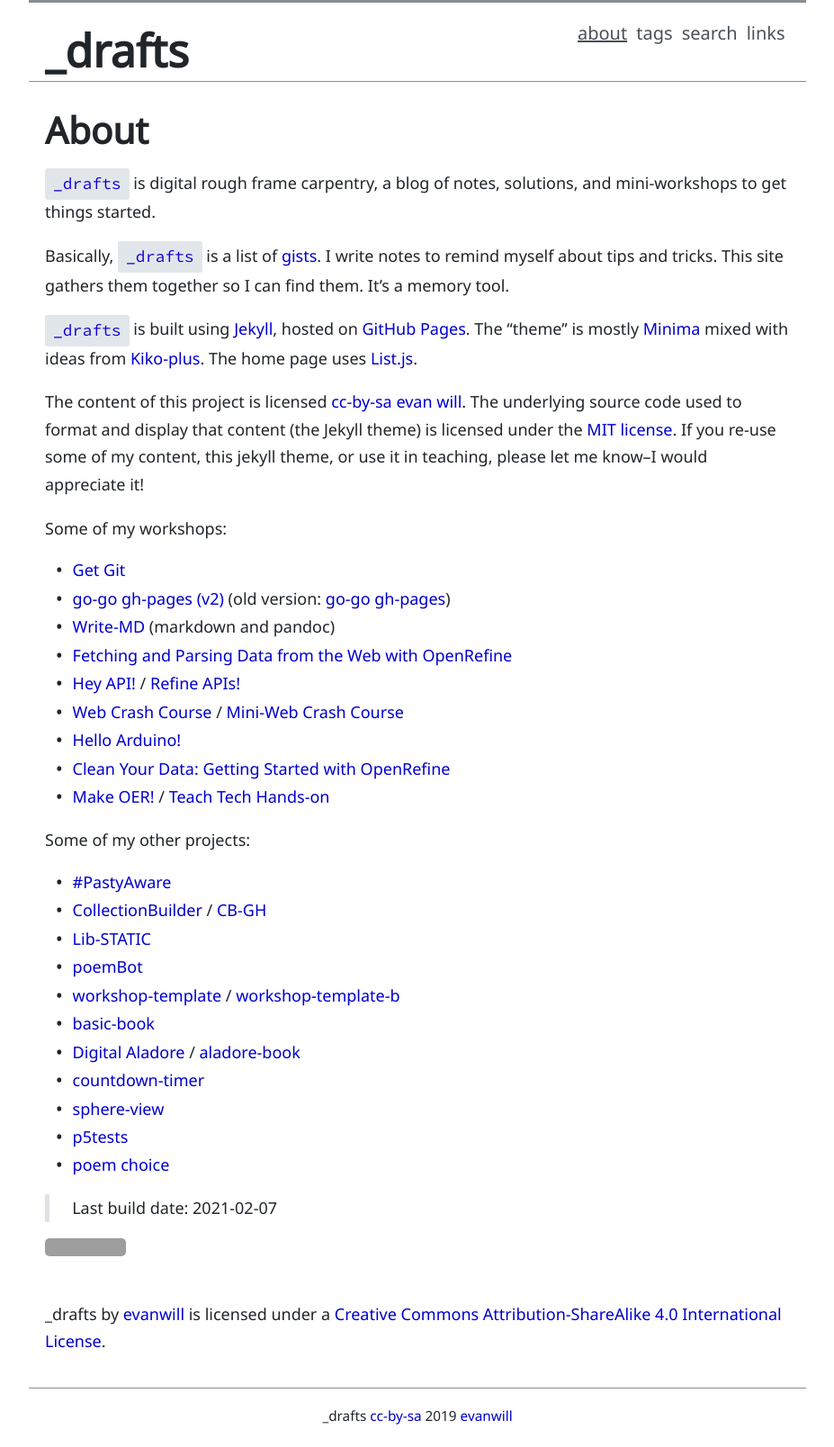
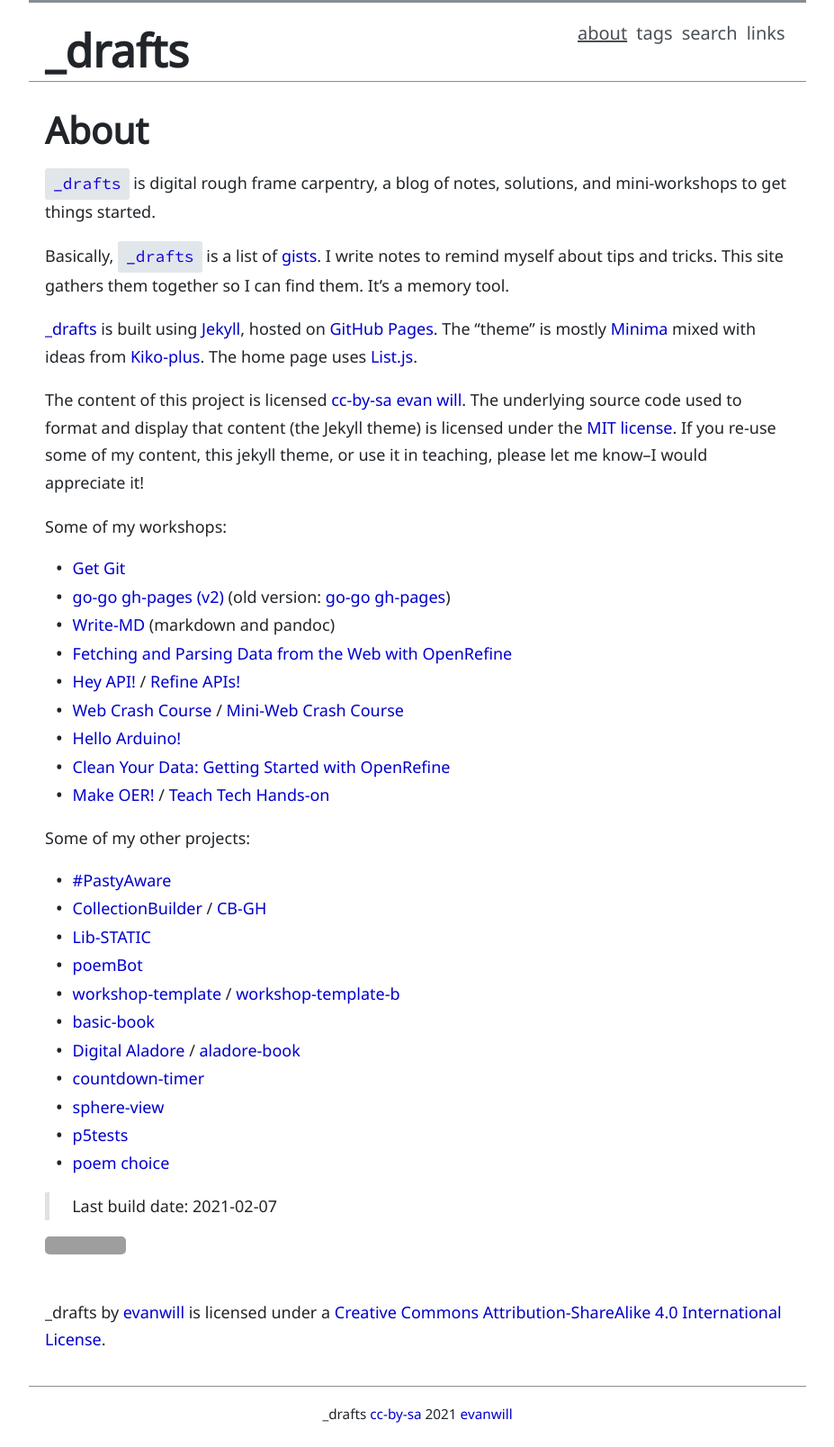
Before and after one commit to evanwill/_drafts, a Jekyll site: the page built from about.md, in a window 1280 px wide. Shown: the whole page at 90% size, without its empty margins (176-1103 px from the left). Built offline with Jekyll 4.4.1, drawn with Linux system fonts in a browser that asks for light colours; comment, search, counter and statistics services are not loaded; grey boxes are pictures that could not be loaded.

Commit message:
update links about and footer

```diff
--- a/_includes/footer.html
+++ b/_includes/footer.html
@@ -1,5 +1,5 @@
 <footer>
   <div class="footer">
-    <a href="{{ '/' | absolute_url }}" class="footer-link">_drafts</a> <a href="https://creativecommons.org/licenses/by-sa/4.0/" target="_blank" rel="noopener" title="license">cc-by-sa</a> 2019 <a href="https://github.com/evanwill">evanwill</a>
+    <a href="{{ '/' | absolute_url }}" class="footer-link">_drafts</a> <a href="https://creativecommons.org/licenses/by-sa/4.0/" target="_blank" rel="noopener" title="license">cc-by-sa</a> 2021 <a href="https://github.com/evanwill">evanwill</a>
   </div>
 </footer>
--- a/about.md
+++ b/about.md
@@ -10,7 +10,7 @@
 This site gathers them together so I can find them.
 It's a memory tool.
 
-`_drafts` is built using [Jekyll](https://jekyllrb.com/){:target='_blank' rel='noopener'}, hosted on [GitHub Pages](https://pages.github.com/){:target='_blank' rel='noopener'}.
+[_drafts](https://github.com/evanwill/_drafts) is built using [Jekyll](https://jekyllrb.com/){:target='_blank' rel='noopener'}, hosted on [GitHub Pages](https://pages.github.com/){:target='_blank' rel='noopener'}.
 The "theme" is mostly [Minima](https://github.com/jekyll/minima) mixed with ideas from [Kiko-plus](https://aweekj.github.io/Kiko-plus/).
 The home page uses [List.js](https://listjs.com/).
 
```
